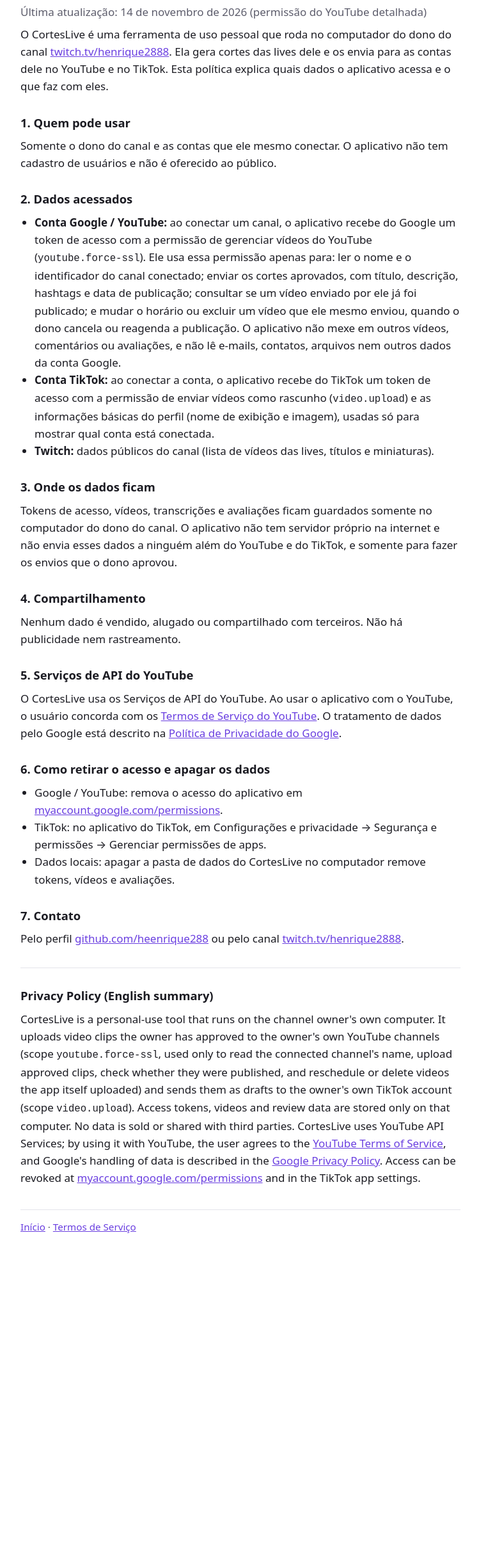
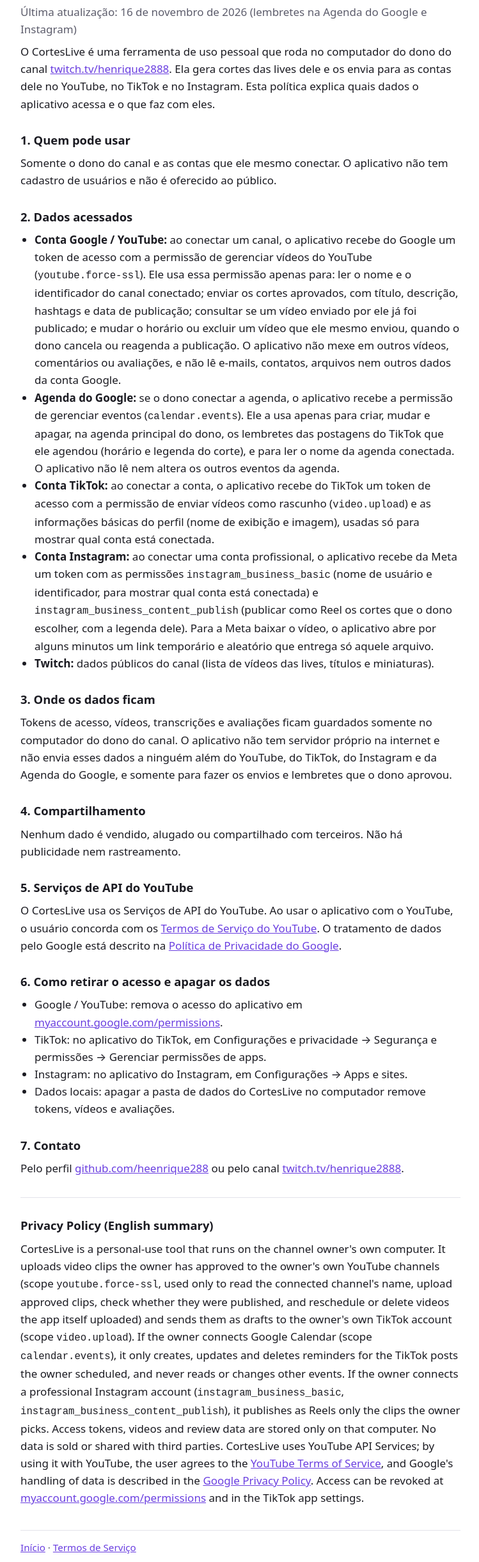
Before and after one commit to heenrique288/corteslive-site, a plain HTML site: page privacidade.html in a window 1280 px wide. Shown: the part 119-2560 px from the top of the page at 64% size, without its empty margins (264-1013 px from the left). Before the commit the page ends 2097 px from the top, so only its background shows below. Drawn offline with Linux system fonts and the light colour scheme.

Commit message:
Página de retorno do login do Instagram e privacidade com Agenda e Instagram

```diff
--- a/privacidade.html
+++ b/privacidade.html
@@ -11,12 +11,12 @@
 <main>
   <p><a href="index.html">← CortesLive</a></p>
   <h1>Política de Privacidade</h1>
-  <p class="muted">Última atualização: 14 de novembro de 2026 (permissão do YouTube detalhada)</p>
+  <p class="muted">Última atualização: 16 de novembro de 2026 (lembretes na Agenda do Google e Instagram)</p>
 
   <p>O CortesLive é uma ferramenta de uso pessoal que roda no computador do dono do canal
     <a href="https://www.twitch.tv/henrique2888">twitch.tv/henrique2888</a>. Ela gera cortes das lives dele e os
-    envia para as contas dele no YouTube e no TikTok. Esta política explica quais dados o aplicativo acessa e o
-    que faz com eles.</p>
+    envia para as contas dele no YouTube, no TikTok e no Instagram. Esta política explica quais dados o
+    aplicativo acessa e o que faz com eles.</p>
 
   <h2>1. Quem pode usar</h2>
   <p>Somente o dono do canal e as contas que ele mesmo conectar. O aplicativo não tem cadastro de usuários e não
@@ -31,16 +31,25 @@
       mudar o horário ou excluir um vídeo que ele mesmo enviou, quando o dono cancela ou reagenda a publicação.
       O aplicativo não mexe em outros vídeos, comentários ou avaliações, e não lê e-mails, contatos, arquivos nem
       outros dados da conta Google.</li>
+    <li><strong>Agenda do Google:</strong> se o dono conectar a agenda, o aplicativo recebe a permissão de
+      gerenciar eventos (<code>calendar.events</code>). Ele a usa apenas para criar, mudar e apagar, na agenda
+      principal do dono, os lembretes das postagens do TikTok que ele agendou (horário e legenda do corte), e para
+      ler o nome da agenda conectada. O aplicativo não lê nem altera os outros eventos da agenda.</li>
     <li><strong>Conta TikTok:</strong> ao conectar a conta, o aplicativo recebe do TikTok um token de acesso com a
       permissão de enviar vídeos como rascunho (<code>video.upload</code>) e as informações básicas do perfil
       (nome de exibição e imagem), usadas só para mostrar qual conta está conectada.</li>
+    <li><strong>Conta Instagram:</strong> ao conectar uma conta profissional, o aplicativo recebe da Meta um token
+      com as permissões <code>instagram_business_basic</code> (nome de usuário e identificador, para mostrar qual
+      conta está conectada) e <code>instagram_business_content_publish</code> (publicar como Reel os cortes que o
+      dono escolher, com a legenda dele). Para a Meta baixar o vídeo, o aplicativo abre por alguns minutos um link
+      temporário e aleatório que entrega só aquele arquivo.</li>
     <li><strong>Twitch:</strong> dados públicos do canal (lista de vídeos das lives, títulos e miniaturas).</li>
   </ul>
 
   <h2>3. Onde os dados ficam</h2>
   <p>Tokens de acesso, vídeos, transcrições e avaliações ficam guardados somente no computador do dono do canal.
-    O aplicativo não tem servidor próprio na internet e não envia esses dados a ninguém além do YouTube e do
-    TikTok, e somente para fazer os envios que o dono aprovou.</p>
+    O aplicativo não tem servidor próprio na internet e não envia esses dados a ninguém além do YouTube, do
+    TikTok, do Instagram e da Agenda do Google, e somente para fazer os envios e lembretes que o dono aprovou.</p>
 
   <h2>4. Compartilhamento</h2>
   <p>Nenhum dado é vendido, alugado ou compartilhado com terceiros. Não há publicidade nem rastreamento.</p>
@@ -56,6 +65,7 @@
       <a href="https://myaccount.google.com/permissions">myaccount.google.com/permissions</a>.</li>
     <li>TikTok: no aplicativo do TikTok, em Configurações e privacidade → Segurança e permissões → Gerenciar
       permissões de apps.</li>
+    <li>Instagram: no aplicativo do Instagram, em Configurações → Apps e sites.</li>
     <li>Dados locais: apagar a pasta de dados do CortesLive no computador remove tokens, vídeos e avaliações.</li>
   </ul>
 
@@ -69,7 +79,11 @@
     owner has approved to the owner's own YouTube channels (scope <code>youtube.force-ssl</code>, used only to
     read the connected channel's name, upload approved clips, check whether they were published, and reschedule or
     delete videos the app itself uploaded) and sends them as
-    drafts to the owner's own TikTok account (scope <code>video.upload</code>). Access tokens, videos and review
+    drafts to the owner's own TikTok account (scope <code>video.upload</code>). If the owner connects Google
+    Calendar (scope <code>calendar.events</code>), it only creates, updates and deletes reminders for the TikTok
+    posts the owner scheduled, and never reads or changes other events. If the owner connects a professional
+    Instagram account (<code>instagram_business_basic</code>, <code>instagram_business_content_publish</code>), it
+    publishes as Reels only the clips the owner picks. Access tokens, videos and review
     data are stored only on that computer. No data is sold or shared with third parties. CortesLive uses YouTube
     API Services; by using it with YouTube, the user agrees to the
     <a href="https://www.youtube.com/t/terms">YouTube Terms of Service</a>, and Google's handling of data is
```
Also changed, not shown: instagram/index.html (added, +40 -0 lines).
